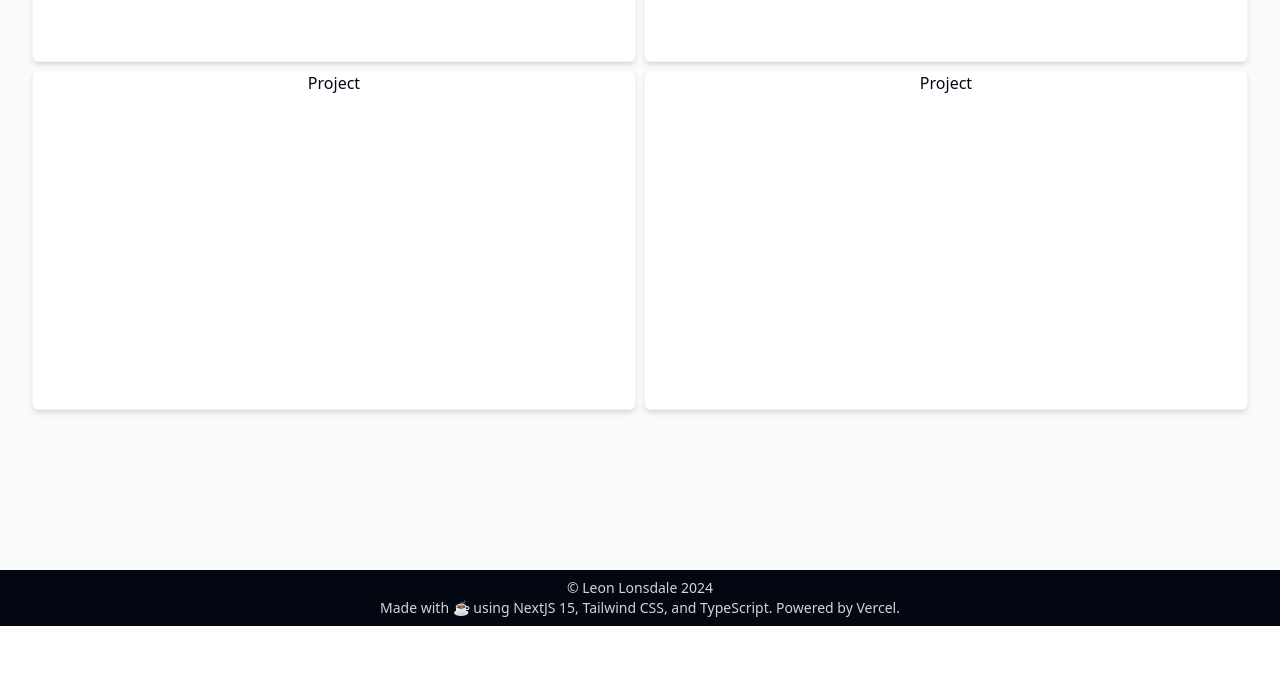
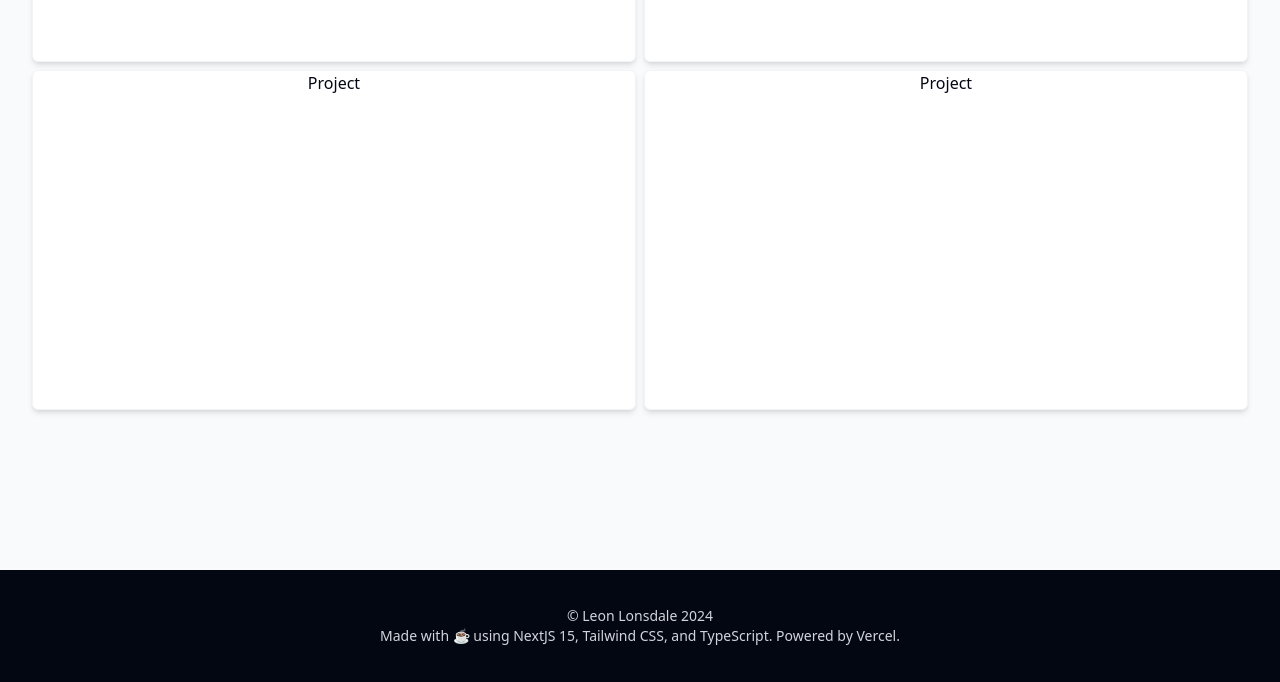
Before and after one commit to ionztorm/portfolio-v2, a Next.js app: page / in a window 1280 px wide. Shown: the part 3108-3790 px from the top of the page. Before the commit the page ends 3734 px from the top, so only its background shows below. Built offline with nearby package versions, Linux system fonts and the light colour scheme.

Commit message:
adjust footer padding

```diff
--- a/src/components/layout/footer.tsx
+++ b/src/components/layout/footer.tsx
@@ -3,7 +3,7 @@ import { Container } from '@/components/utility/container';
 export const Footer = () => {
 	return (
 		<footer className='sticky left-0 top-0 flex items-center bg-footer-background py-2 text-sm text-footer-text backdrop-blur-md'>
-			<Container className='flex w-full max-w-7xl flex-col items-center justify-center px-4 text-center'>
+			<Container className='flex w-full max-w-7xl flex-col items-center justify-center px-4 py-7 text-center'>
 				<p>&copy; Leon Lonsdale 2024</p>
 				<p>Made with ☕️ using NextJS 15, Tailwind CSS, and TypeScript. Powered by Vercel.</p>
 			</Container>
```
